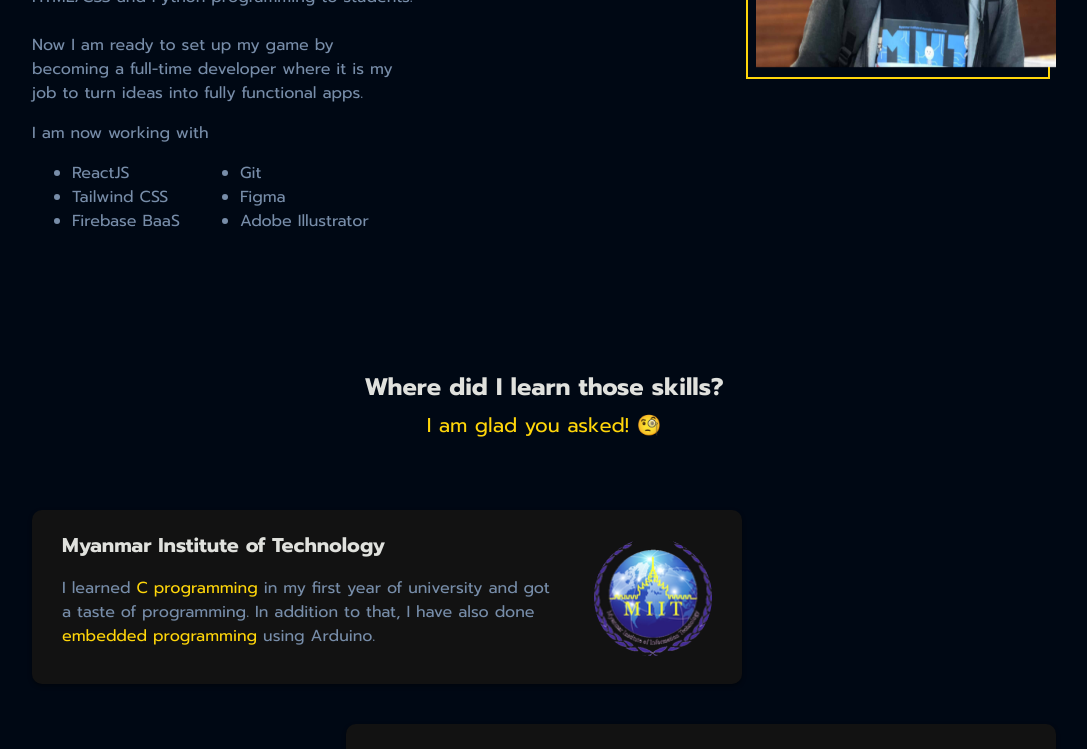
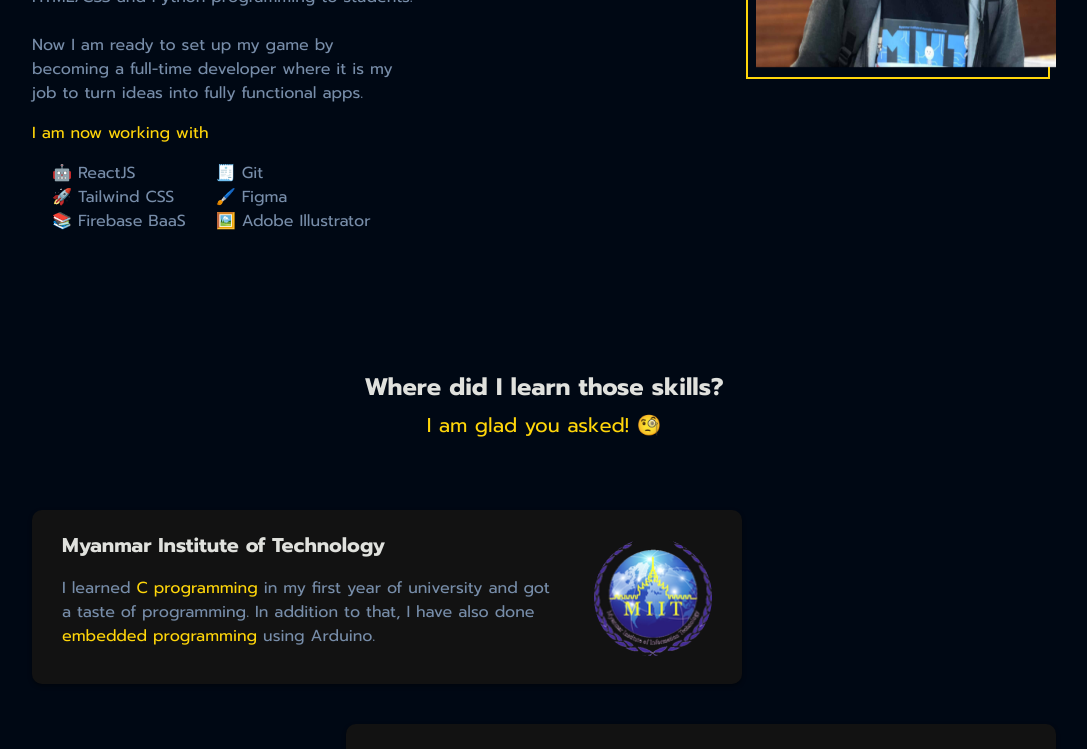
Before and after one commit to YatootaY/my-portfolio, a React (Create React App) app: page / in a window 1280 px wide. Shown: the part 2840-3589 px from the top of the page, without its empty margins (96-1183 px from the left). Built offline with nearby package versions, Linux system fonts and the light colour scheme; a web font is replaced by a local one.

Commit message:
Imporved Style: AboutList

```diff
--- a/src/Components/About.css
+++ b/src/Components/About.css
@@ -15,8 +15,39 @@
 
 .aboutList ul{
     display: flex;
-    gap:60px;
+    gap:30px;
+    list-style: none;
+    padding-left: 20px;
 }
+
+.yellowMark{
+    color: var(--yellow);
+}
+
+.aboutListLeft li:nth-child(1)::before{
+    content: "🤖 ";
+}
+
+.aboutListLeft li:nth-child(2)::before{
+    content: "🚀 ";
+}
+
+.aboutListLeft li:nth-child(3)::before{
+    content: "📚 ";
+}
+
+.aboutListRight li:nth-child(1)::before{
+    content: "🧾 ";
+}
+
+.aboutListRight li:nth-child(2)::before{
+    content: "🖌️ ";
+}
+
+.aboutListRight li:nth-child(3)::before{
+    content: "🖼️ ";
+}
+
 
 
 
@@ -31,5 +62,9 @@
         width: fit-content;
     }
 
+    .aboutList ul{
+        gap:15px;
+    }
+
 
 }
--- a/src/Components/About.js
+++ b/src/Components/About.js
@@ -17,14 +17,14 @@
                     Now I am ready to set up my game by becoming a full-time developer where it is my job to turn ideas into fully functional apps.
                 </p>
                 <p className="aboutList">
-                    I am now working with
+                    <span className="yellowMark">I am now working with</span>
                     <ul>
-                        <div>
+                        <div className="aboutListLeft">
                             <li>ReactJS</li>
                             <li>Tailwind CSS</li>
                             <li>Firebase BaaS</li>
                         </div>
-                        <div>
+                        <div className="aboutListRight">
                             <li>Git</li>
                             <li>Figma</li>
                             <li>Adobe Illustrator</li>
--- a/src/Components/Contact.css
+++ b/src/Components/Contact.css
@@ -3,7 +3,7 @@
     flex-direction: column;
     align-items: center;
     text-align: center;
-    margin: 100px 0;
+    margin: 250px 0;
 }
 
 .Contact h2{
--- a/src/Components/Work.css
+++ b/src/Components/Work.css
@@ -26,11 +26,11 @@
 }
 
 .workCards{
-    margin: 100px 0;
+    margin-top: 100px;
     display: flex;
     flex-wrap: wrap;
     justify-content: center;
-    gap: 100px;
+    gap: 50px;
 }
 
 @media  screen and (max-width: 800px) {
```
